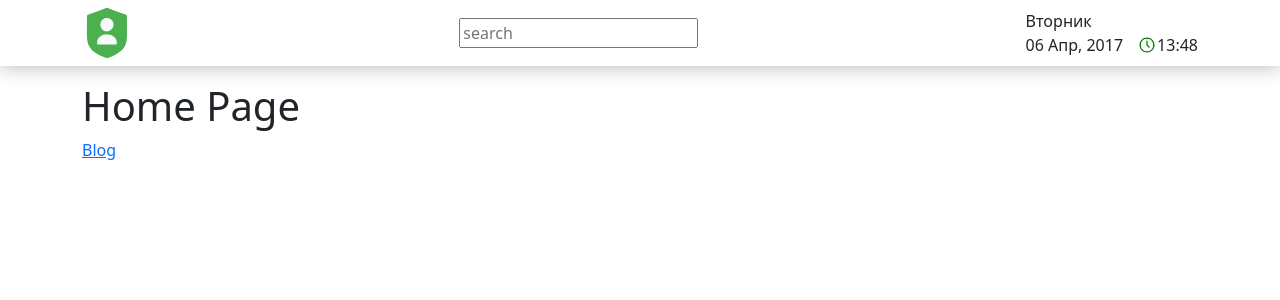
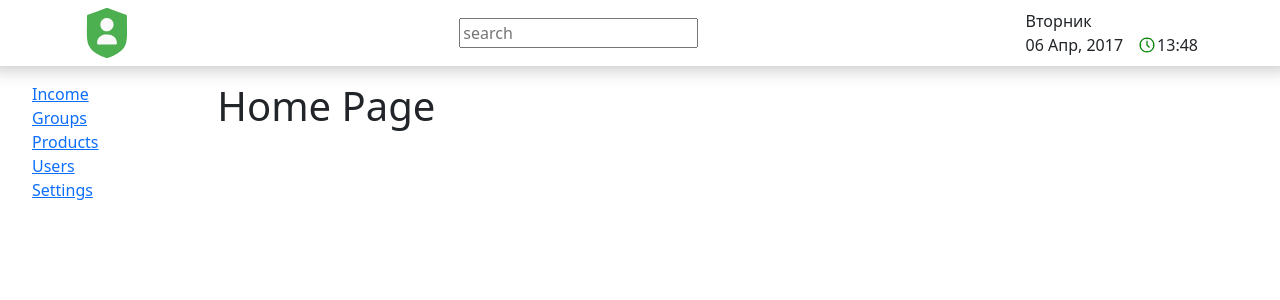
Before and after one commit to MaksymMaliuk/dzencode_test-task, a Next.js app: page / in a window 1280 px wide. Shown: the top 300 px of the page. Built offline with nearby package versions, Linux system fonts and the light colour scheme.

Commit message:
fix: main layout structure modified

```diff
--- a/src/app/globals.scss
+++ /dev/null
@@ -1 +0,0 @@
-@import 'bootstrap/scss/bootstrap.scss';
--- a/src/app/layout.tsx
+++ b/src/app/layout.tsx
@@ -1,5 +1,6 @@
+import 'bootstrap/scss/bootstrap.scss';
 import { Header } from '@/components/Header'
-import './globals.scss'
+import { NavBar } from '@/components/NavBar/NavBar'
 
 export const metadata = {
   title: 'Home Page',
@@ -14,10 +15,19 @@ export default function RootLayout({
   return (
     <html lang="en">
       <body>
-        <Header />
-        <main className='container'>
-          {children}
-        </main>
+        <div className='row'>
+          <Header />
+        </div>
+
+        <div className='row'>
+          <div className='col-2'>
+            <NavBar />
+          </div>
+
+          <main className='container col'>
+            {children}
+          </main>
+        </div>
       </body>
     </html>
   )
--- a/src/app/page.tsx
+++ b/src/app/page.tsx
@@ -4,7 +4,6 @@ const HomePage = () => {
   return (
     <>
       <h1>Home Page</h1>
-      <Link href='/blog'>Blog</Link>
     </>
   )
 }
--- a/src/app/blog/page.tsx
+++ b/src/app/products/page.tsx
@@ -25,7 +25,7 @@ const Products = async () => {
       <ul>
       {data.map(({ title, id }) => (
         <li key={id}>
-          <Link href={`/blog/${id}`}>
+          <Link href={`/products/${id}`}>
             {title}
           </Link>
           </li>
```
Also changed, not shown: src/app/layout.module.scss (added), src/app/products/[id]/page.tsx (renamed from src/app/blog/[id]/page.tsx), src/app/products/loading.tsx (renamed from src/app/blog/loading.tsx).
